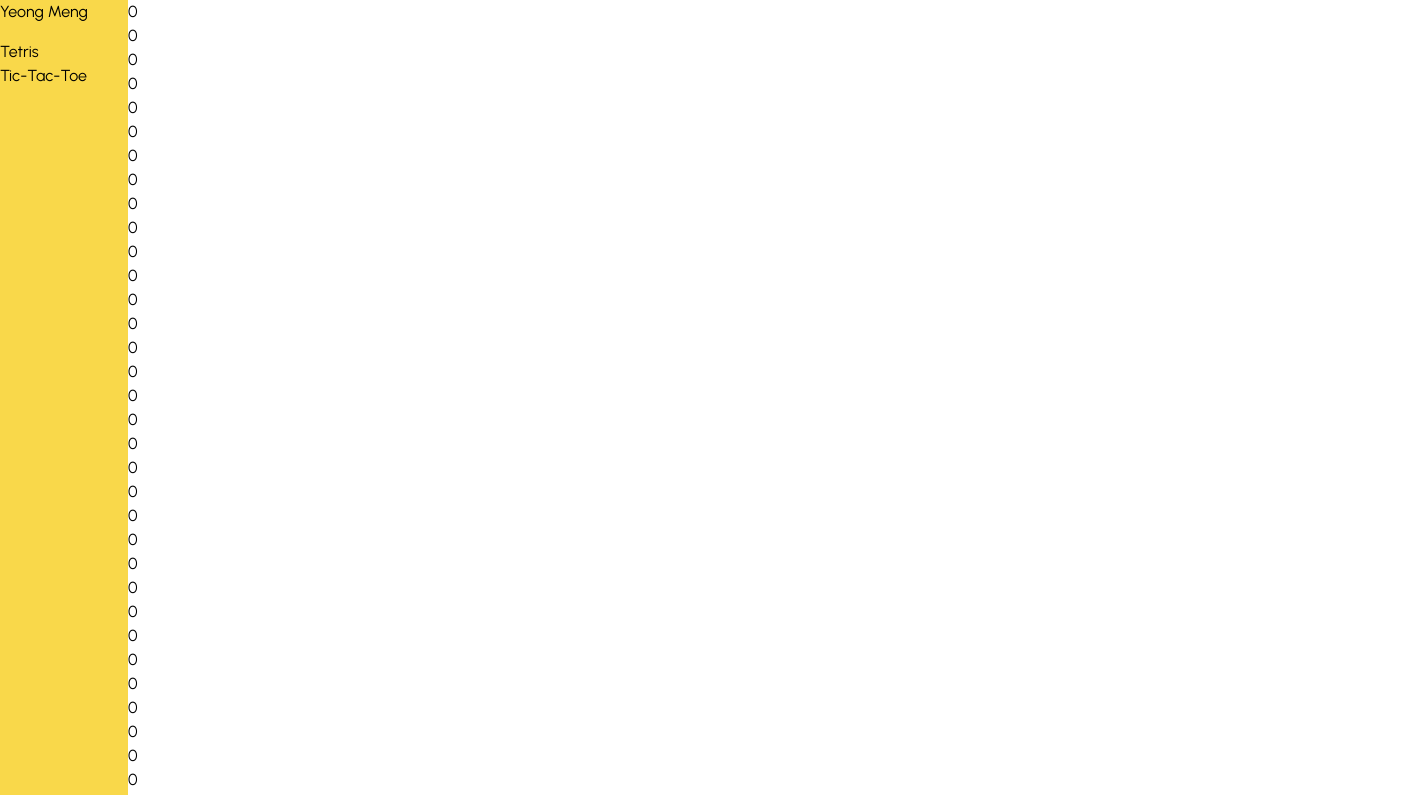
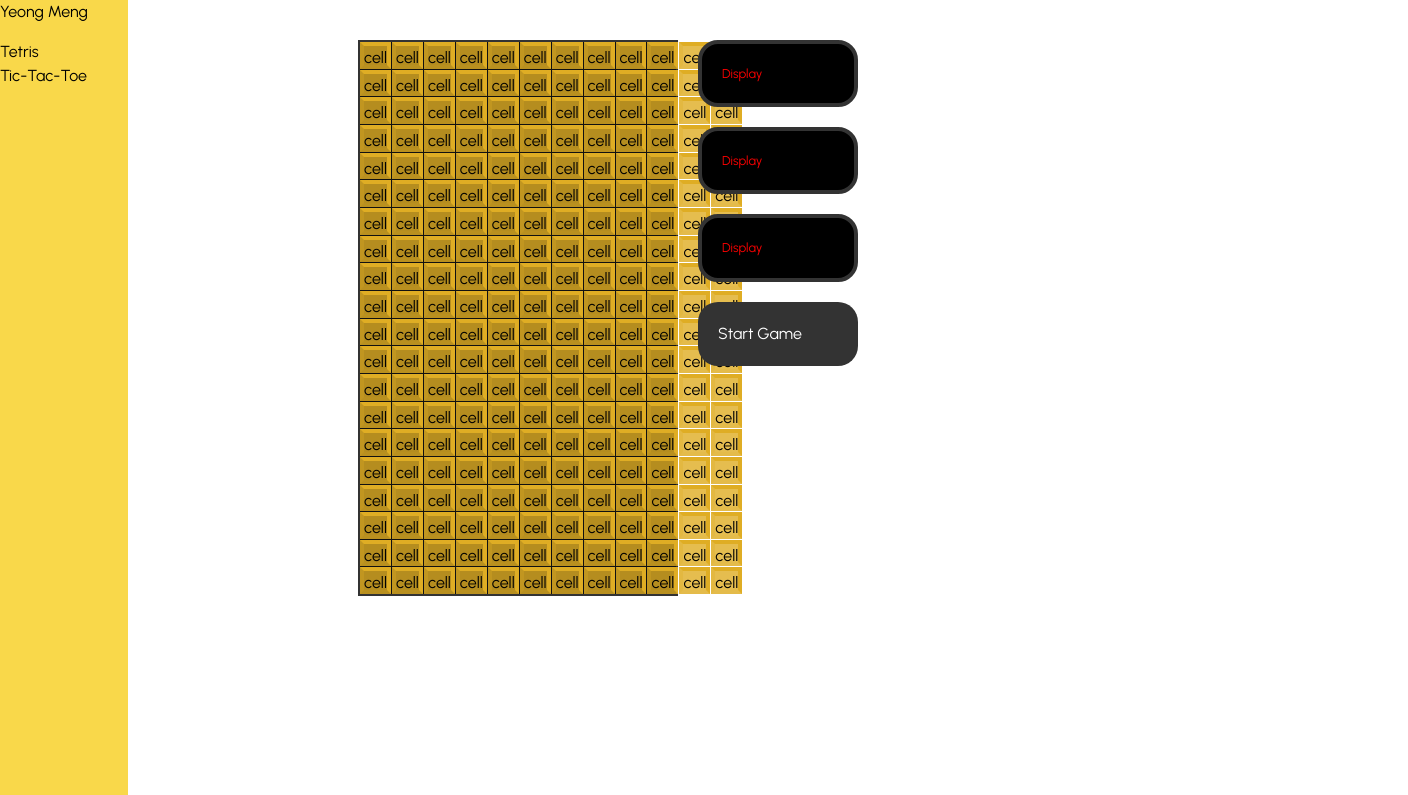
Before and after one commit to MakYM98/gaming_web, a Next.js app: page /game in a window 1280 px wide. Shown: the top 795 px of the page, 1408 px wide, since content can reach past the window. Built offline with nearby package versions, Linux system fonts and the light colour scheme.

Commit message:
Styling for Board & Displays

```diff
--- a/app/(routes)/game/components/tetris/components/cell.tsx
+++ b/app/(routes)/game/components/tetris/components/cell.tsx
@@ -1,14 +1,27 @@
 "use client"
 import React from 'react'
+import { TETROMINOS } from '../hooks/tetrominos'
 
 interface CellProps {
-    type:any
+    type: '0' | 'I' | 'L'| 'J'| 'O'| 'S'| 'T'| 'Z'
 }
+
+// rgba(${props => props.color}, 0.8)
 
 const Cell = ({type}:CellProps) => {
     return (
-        <div className='text-black'>
-            {type}
+        <div
+            className={`w-auto`}
+            style={{
+                border: `${type === '0'? '0px solid': '4px solid'}`,
+                backgroundColor:`rgba(${TETROMINOS['L'].color}, 0.8)`,
+                borderBottomColor: `rgba(${TETROMINOS['L'].color}, 0.1)`,
+                borderRightColor: `rgba(${TETROMINOS['L'].color}, 1)`,
+                borderTopColor: `rgba(${TETROMINOS['L'].color}, 1)`,
+                borderLeftColor: `rgba(${TETROMINOS['L'].color}, 0.3)`
+            }}
+        >
+                cell
         </div>
     );
 }
--- a/app/(routes)/game/components/tetris/components/display.tsx
+++ b/app/(routes)/game/components/tetris/components/display.tsx
@@ -8,7 +8,19 @@ interface DisplayProps {
 
 const Display = ({gameOver, text}: DisplayProps) => {
     return (
-        <div>
+        <div
+            className='flex items-center p-[20px] w-full'
+            style={{
+                boxSizing: 'border-box',
+                margin:'0 0 20px 0',
+                border: '4px solid #333',
+                minHeight: '30px',
+                borderRadius:'20px',
+                color: `${gameOver? 'red': '#999'}`,
+                background: '#000',
+                fontSize: '0.8rem'
+            }}
+        >
             Display
         </div>
     );
--- a/app/(routes)/game/components/tetris/components/stage.tsx
+++ b/app/(routes)/game/components/tetris/components/stage.tsx
@@ -8,7 +8,19 @@ interface StageProps {
 
 const Stage = ({stage}: StageProps) => {
     return (
-        <div>
+        <div
+            className='grid w-full bg-[#111]'
+            style={{
+                gridTemplateRows: `repeat(
+                    ${stage.length},
+                    calc(25vw / ${stage[0].length})
+                )`,
+                gridTemplateColumns: `repeat(${stage[0].length}, 1fr)`,
+                gridGap: '1px',
+                border:'2px solid #333',
+                maxWidth: '25vw'
+            }}
+        >
             {
                 stage.map((row:any) => row.map((cell:any, x:any) => (
                     <Cell key={x} type={cell[0]}/>
--- a/app/(routes)/game/components/tetris/components/startBtn.tsx
+++ b/app/(routes)/game/components/tetris/components/startBtn.tsx
@@ -7,8 +7,22 @@ interface StartBtnProps {
 
 const StartBtn = ({callback}: StartBtnProps) => {
     return (
-        <div>
-            Stage
+        <div
+            className='p-[20px] w-full'
+            style={{
+                boxSizing:'border-box',
+                margin:'0 0 20px 0',
+                minHeight:'30px',
+                borderRadius:'20px',
+                border:'none',
+                color:'white',
+                backgroundColor:'#333',
+                fontSize:'1rem',
+                cursor:'pointer',
+                outline:'none'
+            }}
+        >
+            Start Game
         </div>
     );
 }
--- a/app/(routes)/game/components/tetris/hooks/tetrominos.js
+++ b/app/(routes)/game/components/tetris/hooks/tetrominos.js
@@ -1,6 +1,6 @@
 export const TETROMINOS = {
-    0: { shape:[[0]], color:'0, 0, 0' },
-    I: {
+    '0': { shape:[[0]], color:'0, 0, 0' },
+    'I': {
         shape: [
             [0, 'I', 0, 0],
             [0, 'I', 0, 0],
@@ -9,7 +9,7 @@ export const TETROMINOS = {
         ],
         color:'80, 227, 230',
     },
-    L: {
+    'L': {
         shape: [
             [0, 'L', 0],
             [0, 'L', 0],
@@ -17,7 +17,7 @@ export const TETROMINOS = {
         ],
         color:'223, 173, 36',
     },
-    J: {
+    'J': {
         shape: [
             [0, 'J', 0],
             [0, 'J', 0],
@@ -25,14 +25,14 @@ export const TETROMINOS = {
         ],
         color:'36, 95, 223',
     },
-    O: {
+    'O': {
         shape: [
             ['O', 'O'],
             ['O', 'O']
         ],
         color:'223, 217, 36',
     },
-    S: {
+    'S': {
         shape: [
             [0, 'S', 'S'],
             ['S', 'S', 0],
@@ -40,7 +40,7 @@ export const TETROMINOS = {
         ],
         color:'48, 211, 56',
     },
-    T: {
+    'T': {
         shape: [
             [0, 0, 0],
             ['T', 'T', 'T'],
@@ -48,7 +48,7 @@ export const TETROMINOS = {
         ],
         color:'132, 61, 198',
     },
-    Z: {
+    'Z': {
         shape: [
             ['Z', 'Z', 0],
             [0, 'Z', 'Z'],
--- a/app/(routes)/game/components/tetris/tetris.tsx
+++ b/app/(routes)/game/components/tetris/tetris.tsx
@@ -9,9 +9,21 @@ import { createStage } from './hooks/gameHelper'
 
 const Tetris = () => {
     return (
-        <div>
+        <div
+            className='bg-white h-screen w-screen overflow-hidden'
+        >
+            <div
+                className='flex p-[40px] max-w-[900px]'
+                style={{
+                    alignItems: 'flex-start',
+                    margin: '0 auto'
+                }}
+            >
                 <Stage stage={createStage()}/>
-            <aside>
+                <aside
+                    className='w-full max-w-[200px] block'
+                    style={{padding:'0 20px'}}
+                >
                     <div>
                         <Display text="Score" gameOver={"Test"}/>
                         <Display text="Rows" gameOver={"Test"}/>
@@ -22,7 +34,14 @@ const Tetris = () => {
                     />
                 </aside>
             </div>
+        </div>
     );
 }
 
 export default Tetris;
+
+// styledTetris display:flex align-items: flex-start padding 40px margin 0 auto max-w-900px
+//  aside {w-100% max-width:200px display:block padding 0 20px}
+
+// styledStage display:grid grid-template-rows: repeat(${props => props.height}, calc(25vw / ${props => props.width}))
+//  grid-template-columns: repeat(${props +> props.width}, 1fn) grid-gap 1px border 2px solid #333 width:100% max-width:25vw background #111
--- a/app/globals.css
+++ b/app/globals.css
@@ -10,6 +10,5 @@ body {
 #firstSecDiv {
   background-image: url('../public/background.jpg');
   background-repeat:no-repeat;
-background-position: center center;
-
+  background-position: center center;
 }
```
Lines whose indentation alone changed are shown as unchanged.
